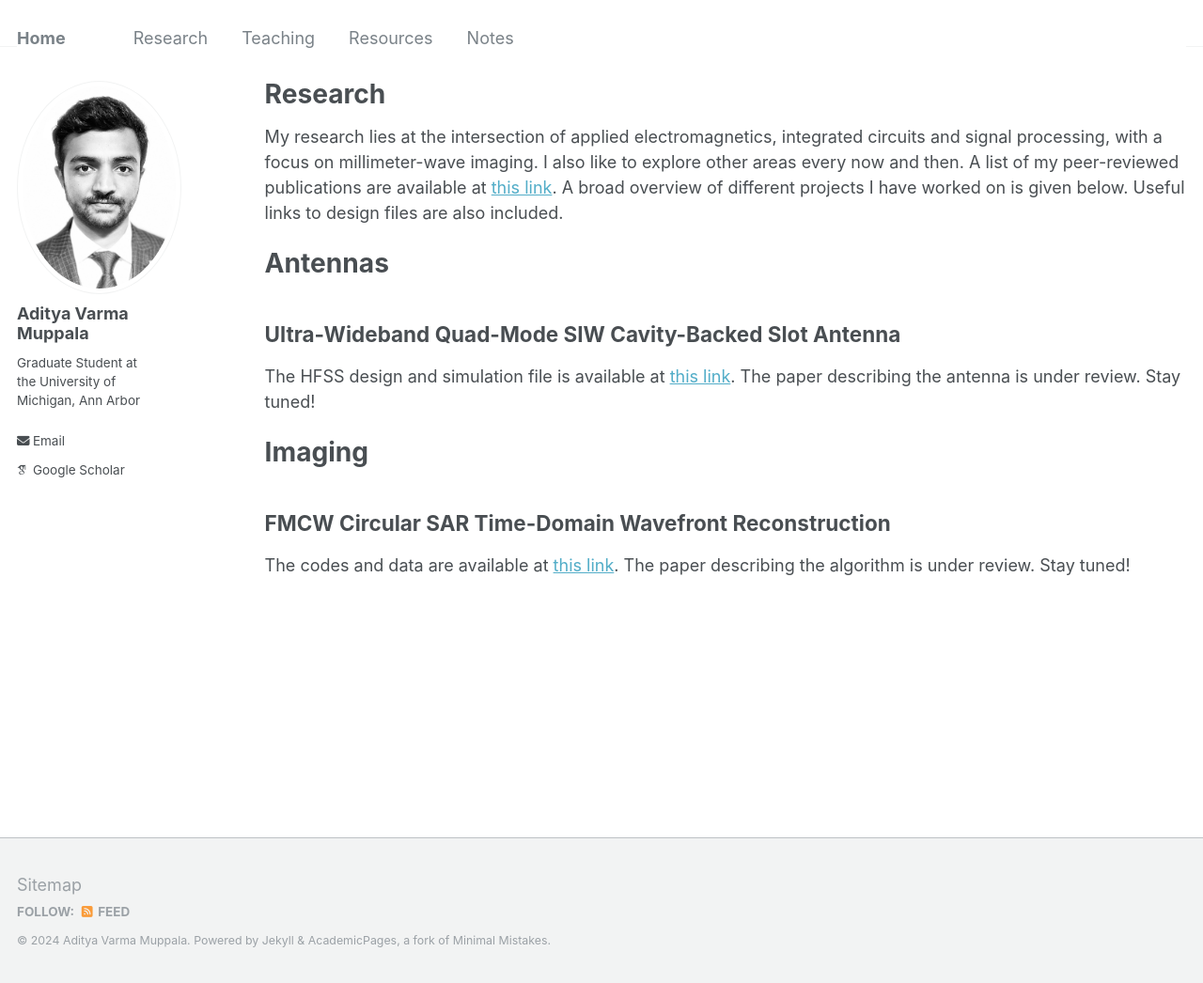
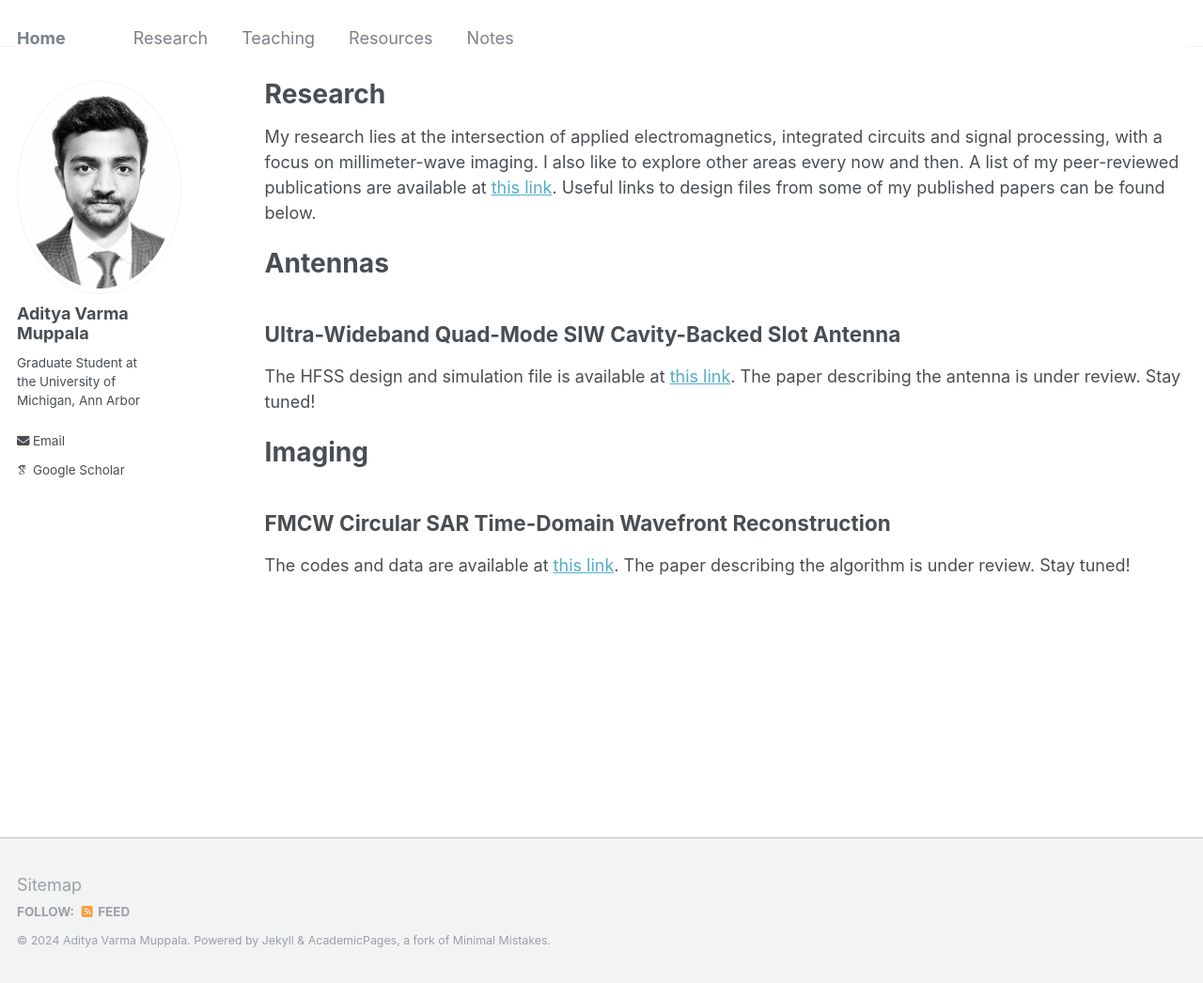
Before and after one commit to AdityaMuppala/adityamuppala.github.io, a Jekyll site: the page built from _pages/research.md, in a window 1280 px wide and 1046 px high. Shown: the whole window at 94% size. Built offline with Jekyll 4.4.1, drawn with Linux system fonts in a browser that asks for light colours; some web fonts are replaced.

Commit message:
Update research.md

```diff
--- a/_pages/research.md
+++ b/_pages/research.md
@@ -5,7 +5,7 @@ permalink: /research/
 author_profile: true
 ---
 
-My research lies at the intersection of applied electromagnetics, integrated circuits and signal processing, with a focus on millimeter-wave imaging. I also like to explore other areas every now and then. A list of my peer-reviewed publications are available at [this link](https://scholar.google.com/citations?user=TtDtCaoAAAAJ&hl=enLinks). A broad overview of different projects I have worked on is given below. Useful links to design files are also included.
+My research lies at the intersection of applied electromagnetics, integrated circuits and signal processing, with a focus on millimeter-wave imaging. I also like to explore other areas every now and then. A list of my peer-reviewed publications are available at [this link](https://scholar.google.com/citations?user=TtDtCaoAAAAJ&hl=enLinks). Useful links to design files from some of my published papers can be found below.
 
 # Antennas
 
```
